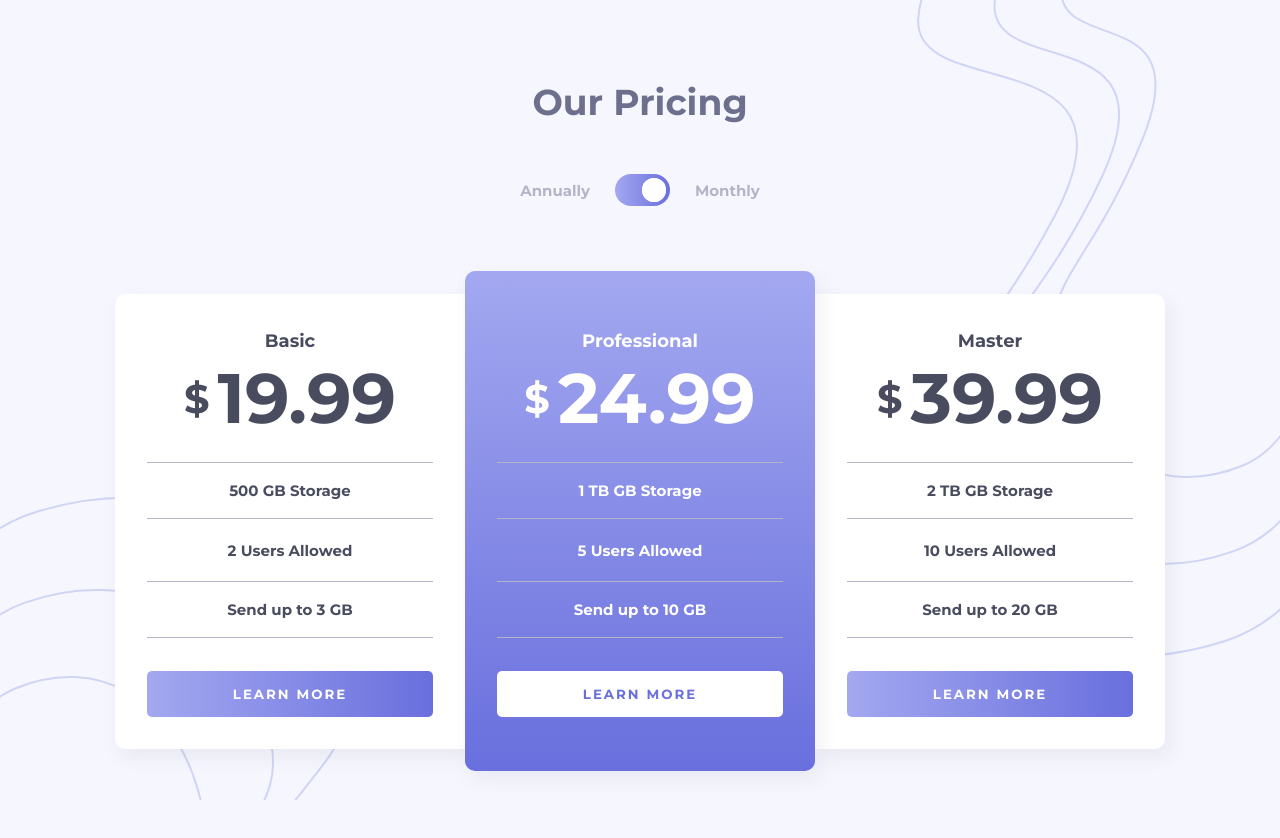
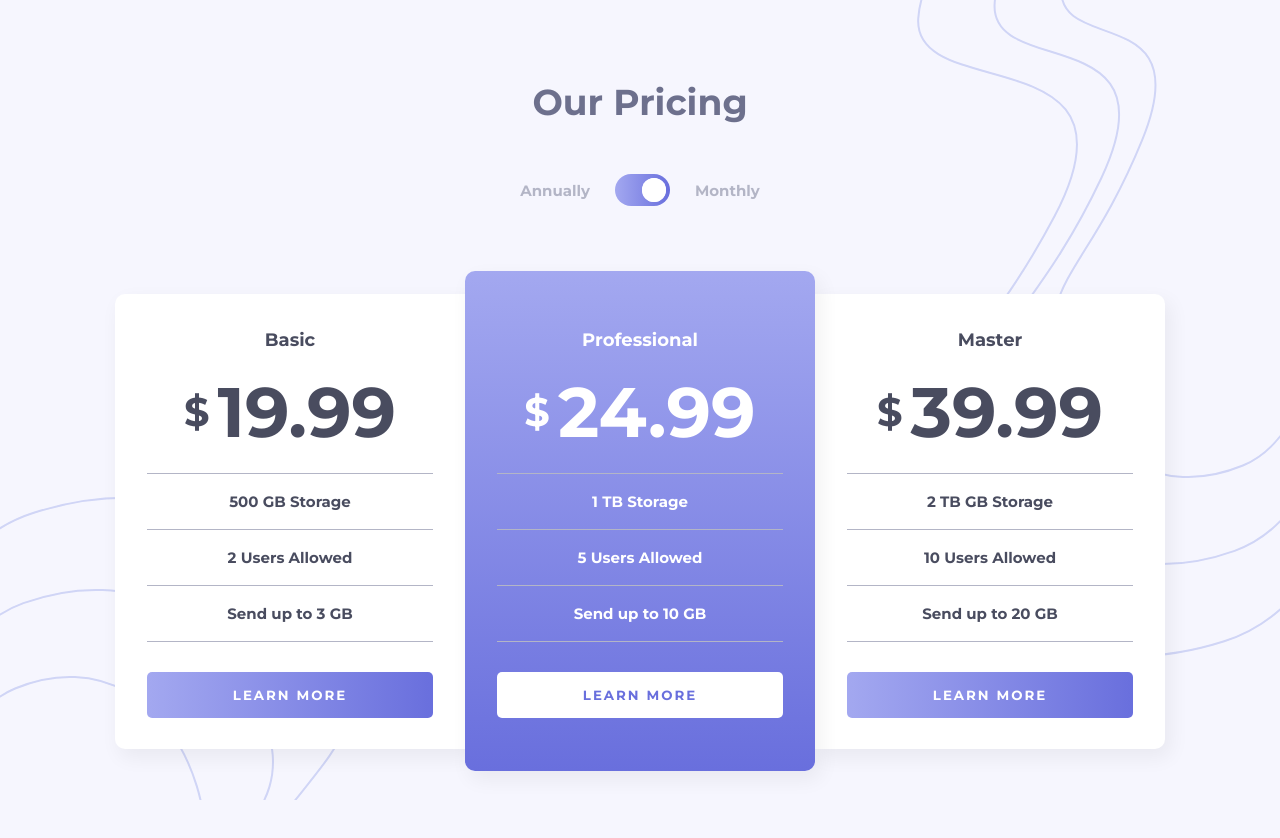
Before and after one commit to sandlerz/Pricing-Component-With-Toggle-Master, a website: page index.html in a window 1280 px wide. Drawn offline with Linux system fonts and the light colour scheme.

Commit message:
some issues fixed

```diff
--- a/index.html
+++ b/index.html
@@ -43,7 +43,7 @@
         <div>
           <h2>Professional</h2>
           <p class="cost" id="professional"></p>
-          <p class="border-text">1 TB GB Storage</p>
+          <p class="border-text">1 TB Storage</p>
           <p>5 Users Allowed</p>
           <p class="border-text">Send up to 10 GB</p>
           <button>LEARN MORE</button>
--- a/scss/components/_price.scss
+++ b/scss/components/_price.scss
@@ -20,7 +20,7 @@
       justify-content: center;
       align-items: center;
       gap: 0.8rem;
-      padding: 0 0 1.8rem;
+      padding: 1.8rem 0;
       max-width: 28.6rem;
       span {
         font-size: 4rem;
```
Also changed, not shown: style/index.css.
